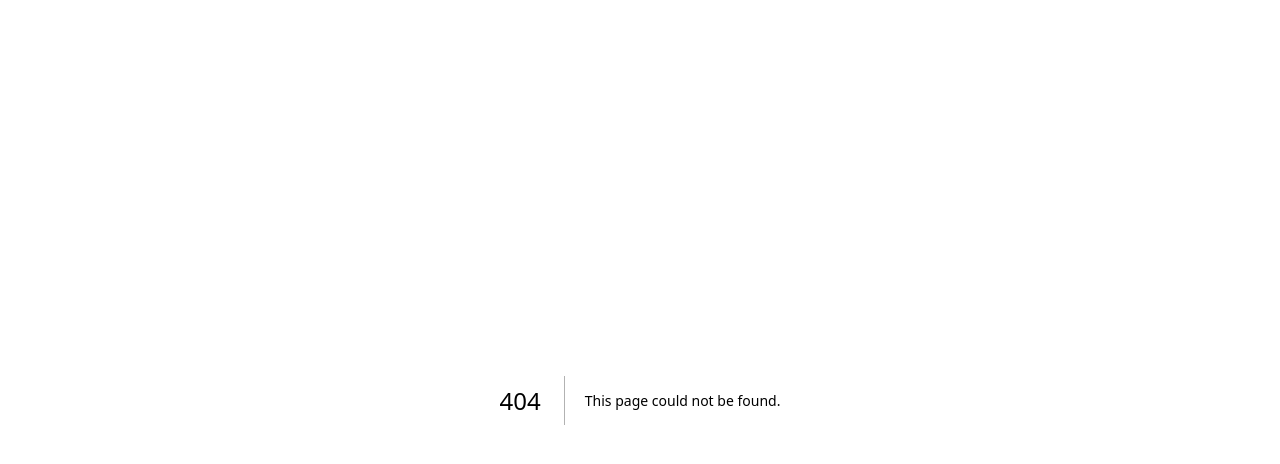
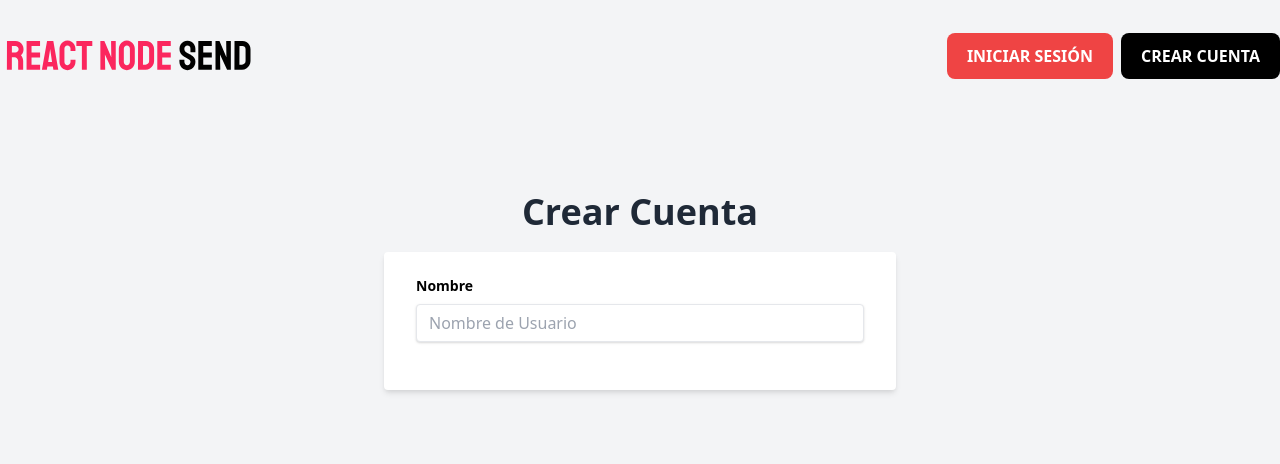
Before and after one commit to kokeGG/nodesend_front, a Next.js app: page /crearcuenta in a window 1280 px wide. Before the commit this address had no page. Shown: the top 464 px of the page. Built offline with nearby package versions, Linux system fonts and the light colour scheme.

Commit message:
maquetado de crear cuenta

```diff
--- /dev/null
+++ b/components/Header.js
@@ -0,0 +1,29 @@
+import React from "react";
+import Link from "next/link";
+
+const Header = () => {
+  return (
+    <header className="py-8 flex flex-col md:flex-row items-center justify-between">
+        <Link href="/">
+            <img className="w-64 mb-8 md:mb-0" src="logo.svg" />
+        </Link>
+
+      <div>
+        <Link
+          href="/login"
+          className="bg-red-500 px-5 py-3 rounded-lg text-white font-bold uppercase mr-2"
+        >
+          Iniciar Sesión
+        </Link>
+        <Link
+          href="/crearcuenta"
+          className="bg-black px-5 py-3 rounded-lg text-white font-bold uppercase"
+        >
+          Crear Cuenta
+        </Link>
+      </div>
+    </header>
+  );
+};
+
+export default Header;
--- /dev/null
+++ b/components/Layout.js
@@ -0,0 +1,27 @@
+import React from 'react'
+import Head from 'next/head';
+import Header from './Header'
+
+const Layout = ({children}) => {
+  return (
+    <>
+        <Head>
+            <title>NodeSend</title>
+            <link href="https://unpkg.com/tailwindcss@^1.0/dist/tailwind.min.css" rel='stylesheet'/>
+        </Head>
+
+
+
+        <div className='bg-gray-100 min-h-screen'>
+            <div className='container mx-auto'>
+                <Header />
+                <main className='mt-20'>
+                    {children}
+                </main>
+            </div>
+        </div>
+    </>
+  )
+}
+
+export default Layout
--- /dev/null
+++ b/pages/crearcuenta.js
@@ -0,0 +1,35 @@
+import React from 'react'
+import Layout from '../components/Layout'
+const CrearCuenta = () => {
+  return (
+    <Layout>
+        <div className='md:w-4/5 xl:w-3/5 mx-auto mb-32'>
+            <h2 className='text-4xl font-sans font-bold text-gray-800 text-center my-4'>Crear Cuenta</h2>
+
+            <div className='flex justify-center mt-5'>
+                <div className='w-full max-w-lg'>
+                    <form
+                        className='bg-white rounded shadow-md px-8 pt-6 pb-8 mb-4'
+                    >
+                        <div className='mb-4'>
+                            <label
+                                className='block text-black text-sm font-bold mb-2'
+                                htmlFor='nombre'
+                            >Nombre</label>
+                            <input
+                                type='text'
+                                className='shadow appereance-none border rounded w-full py-2 px-3 text-gray-700 leading-tight focus:outline-none focus:shadow-outline'
+                                id='nombre'
+                                placeholder="Nombre de Usuario"
+
+                            />
+                        </div>
+                    </form>
+                </div>
+            </div>
+        </div>
+    </Layout>
+  )
+}
+
+export default CrearCuenta;
--- a/pages/login.js
+++ b/pages/login.js
@@ -1,8 +1,10 @@
 import React from 'react'
-
+import Layout from '../components/Layout'
 const login = () => {
   return (
-    <div>login</div>
+    <Layout>
+      <div>login</div>
+    </Layout>
   )
 }
 
```
Also changed, not shown: pages/index.js (+9 -68 lines), public/logo.svg (added), 1 other file (tests, documents, lock files or other folders).
